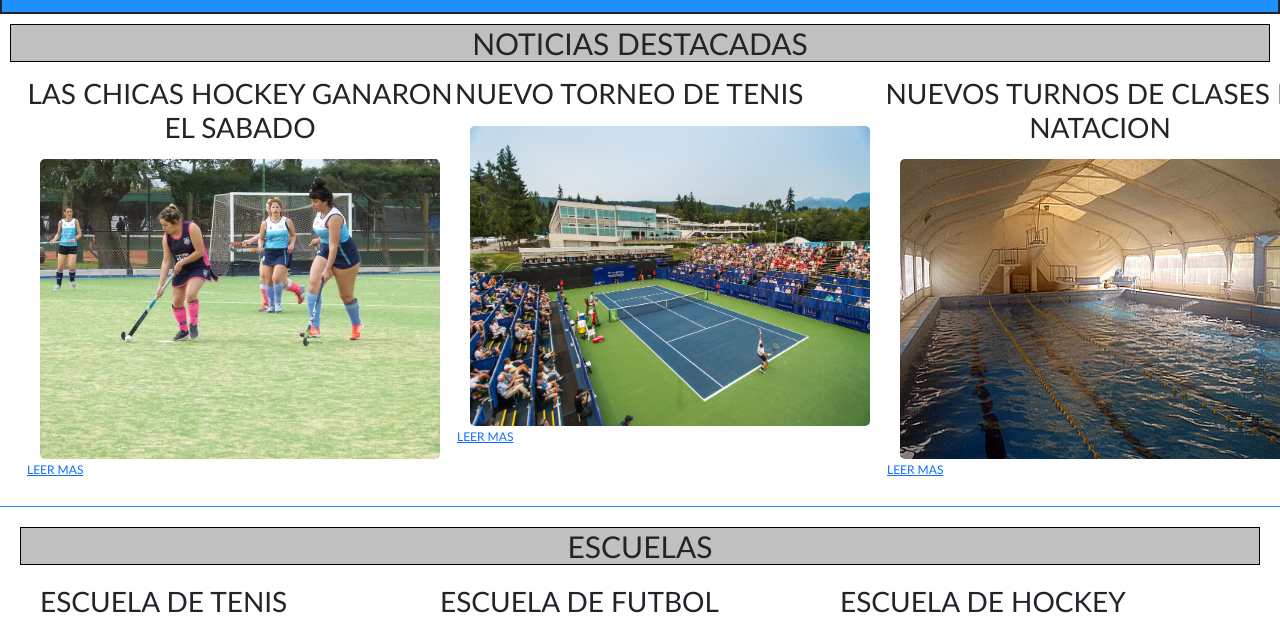
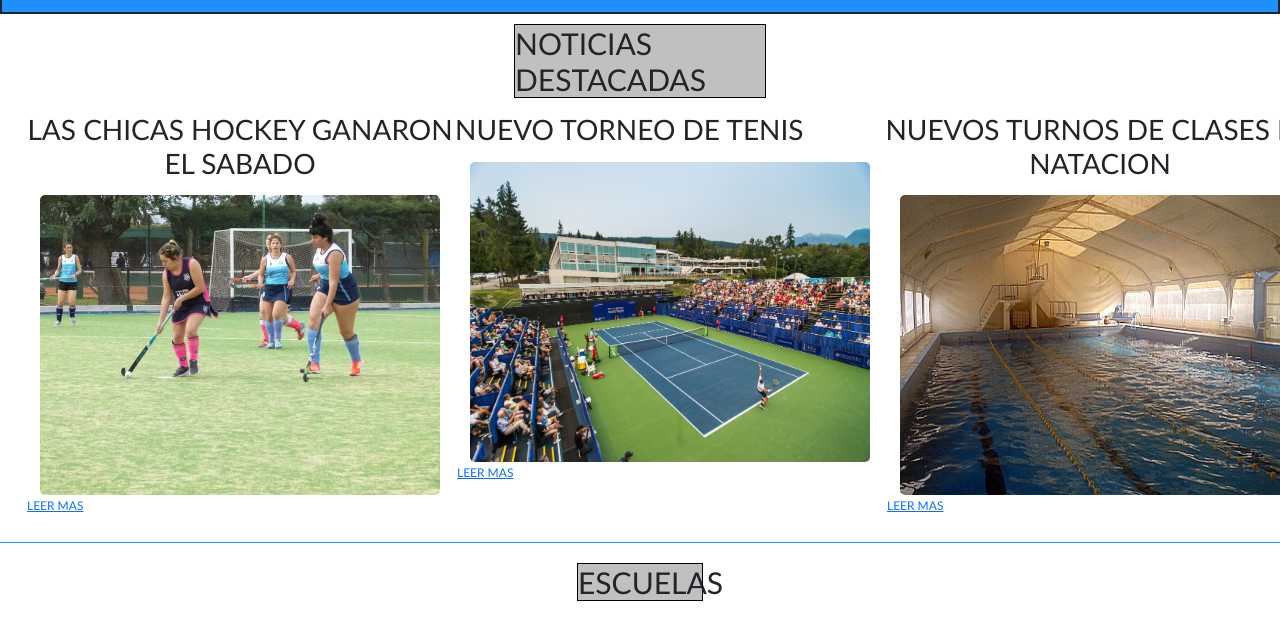
Before and after one commit to PepeFrego/Work, a plain HTML site: page index.html in a window 1280 px wide. Shown: the part 97-723 px from the top of the page. Drawn offline with nearby package versions, Linux system fonts and the light colour scheme.

```diff
--- a/style.css
+++ b/style.css
@@ -215,5 +215,14 @@
     display: block;
     background-color: silver;
     border: 1px solid black;
-
+    margin-left: 40%;
+    margin-right: 40%;
 }
+.escuelas-title{
+    display: block;
+    background-color: silver;
+    border: 1px solid black;
+    margin-left: 45%;
+    margin-right: 45%;
+    text-align: center;
+}
```
